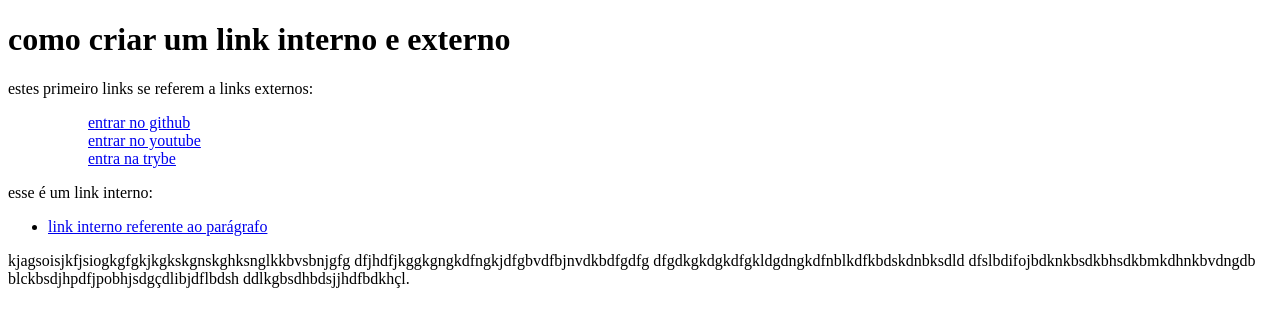
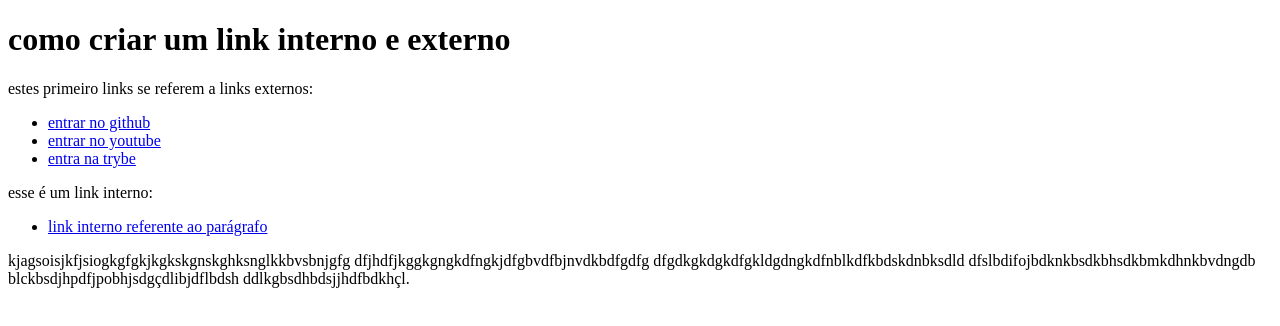
Before and after one commit to wlis13/introdu-o_HTML_CSS, a plain HTML site: page links.html in a window 1280 px wide. Drawn offline with Linux system fonts and the light colour scheme.

Commit message:
foi alterada a tag ol para li.

```diff
--- a/links.html
+++ b/links.html
@@ -10,9 +10,9 @@
 <h1> como criar um link interno e externo</h1>
 <p>estes primeiro links se referem a links externos:</p>
 <ul>
-<ol><a href=" https://github.com/" target="_blank">entrar no github</a></ol>
-<ol><a href=" https://www.youtube.com/" target="_blank">entrar no youtube </a></ol>
-<ol><a href=" https://app.betrybe.com/" target="_blank">entra na trybe</a></ol>
+<li><a href=" https://github.com/" target="_blank">entrar no github</a></li>
+<li><a href=" https://www.youtube.com/" target="_blank">entrar no youtube </a></li>
+<li><a href=" https://app.betrybe.com/" target="_blank">entra na trybe</a></li>
 </ul>
 
 <p>esse é um link interno:</p>
```
